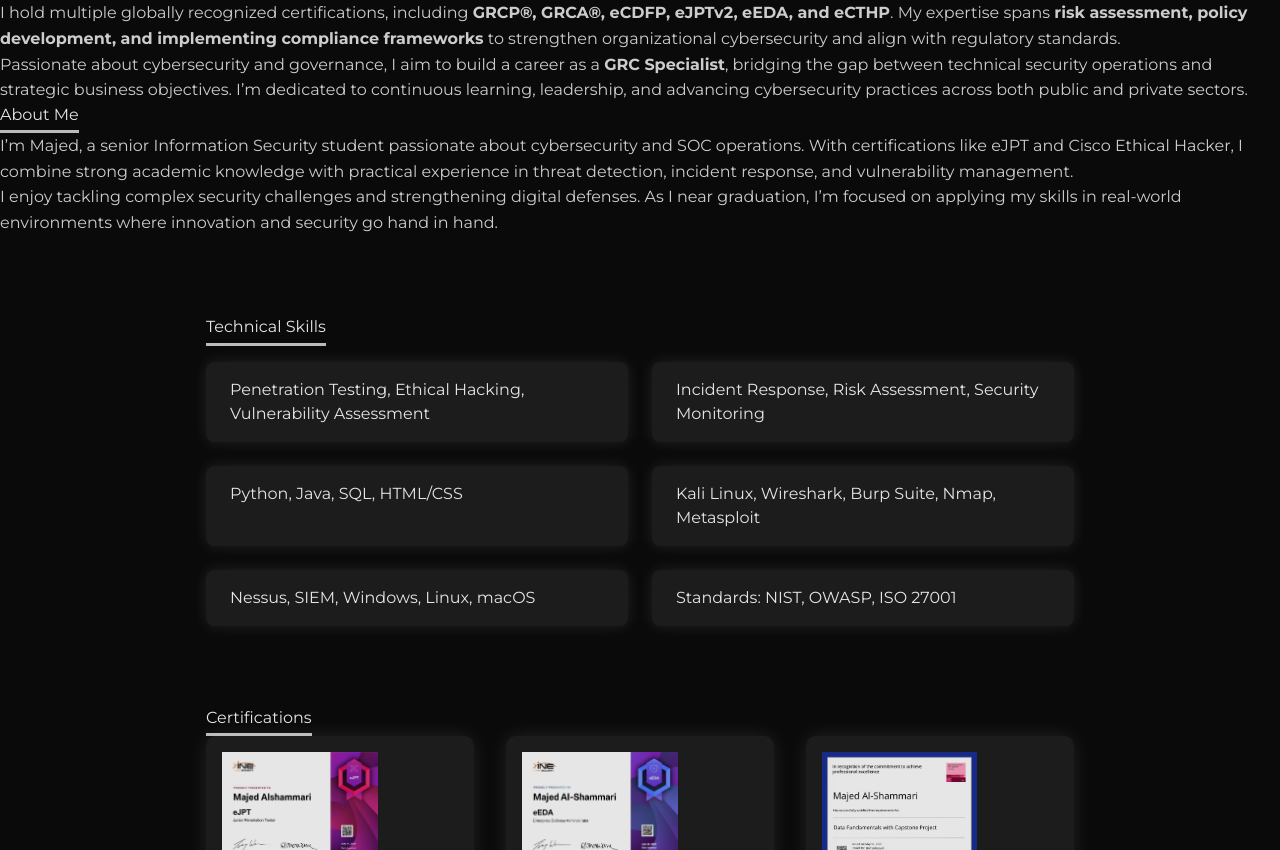
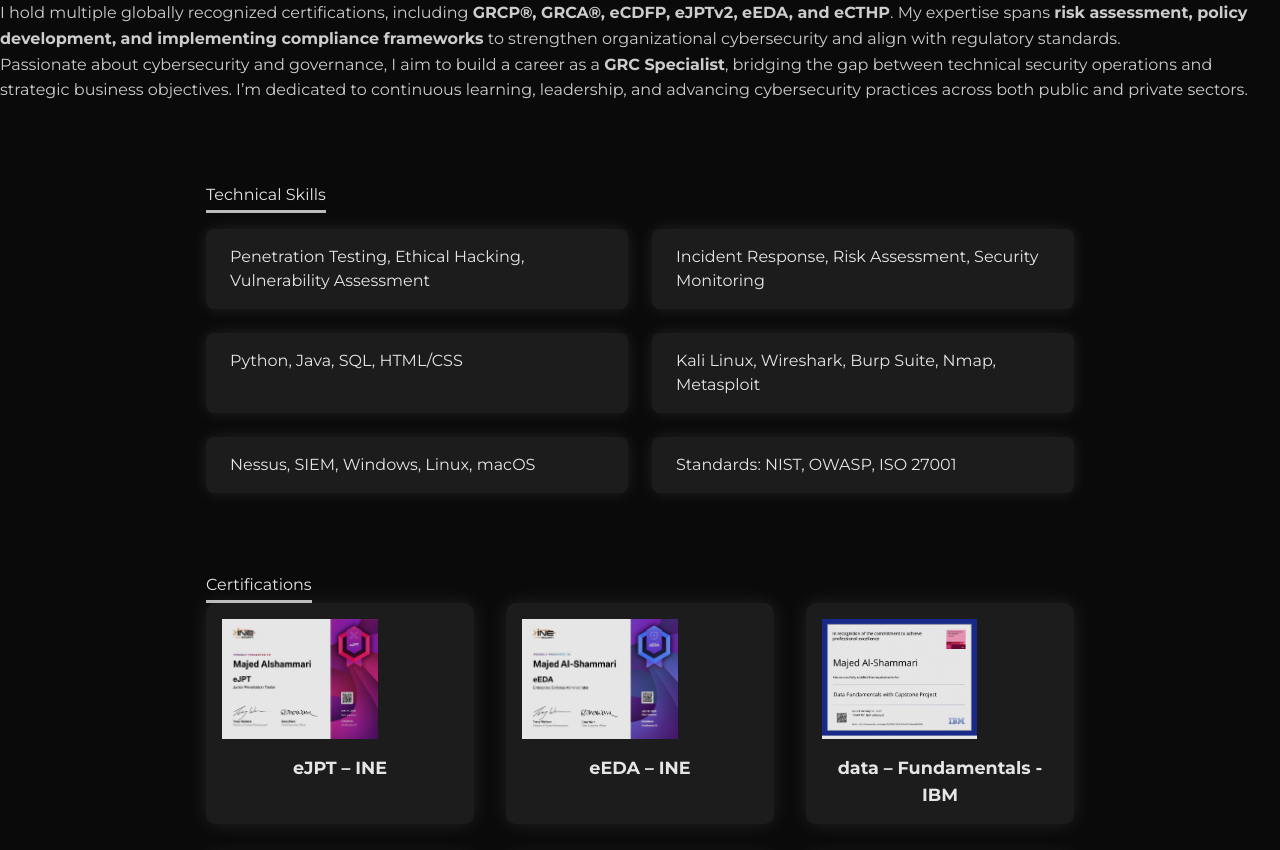
Before and after one commit to M20-SA/majed-portfolio, a plain HTML site: page index.html in a window 1280 px wide. Shown: the part 1041-1891 px from the top of the page. Drawn offline with nearby package versions, Linux system fonts and the light colour scheme.

Commit message:
Remove 'About Me' section from index.html
Removed the 'About Me' section to streamline content.

```diff
--- a/index.html
+++ b/index.html
@@ -390,16 +390,6 @@
 </p>
 </section>
 
-
-    <h2>About Me</h2>
-    <p>
-      I’m Majed, a senior Information Security student passionate about cybersecurity and SOC operations. With certifications like eJPT and Cisco Ethical Hacker, I combine strong academic knowledge with practical experience in threat detection, incident response, and vulnerability management.
-    </p>
-    <p>
-      I enjoy tackling complex security challenges and strengthening digital defenses. As I near graduation, I’m focused on applying my skills in real-world environments where innovation and security go hand in hand.
-    </p>
-  </section>
-
   <section id="skills" data-aos="fade-up">
     <h2>Technical Skills</h2>
     <div class="skills-list">
```
